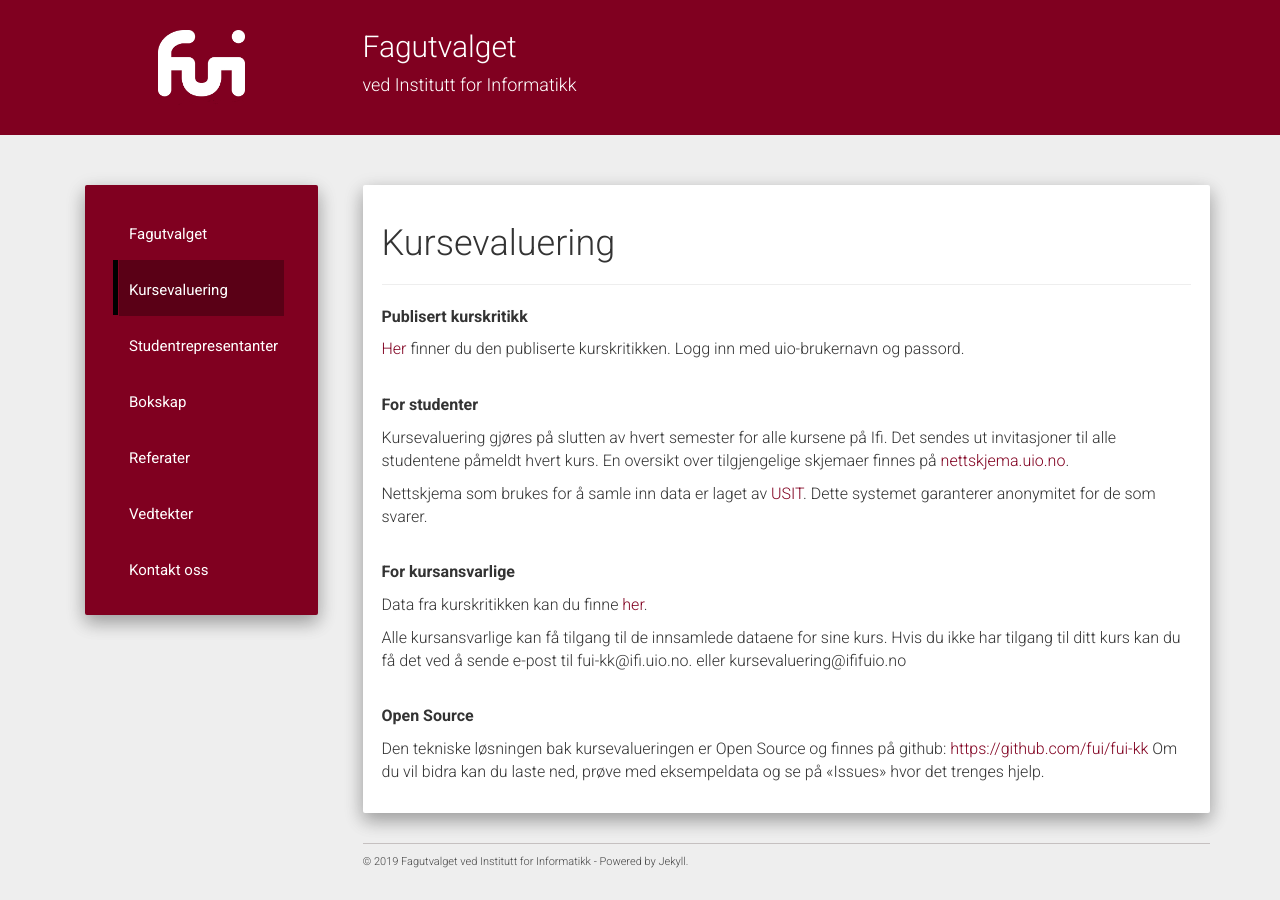
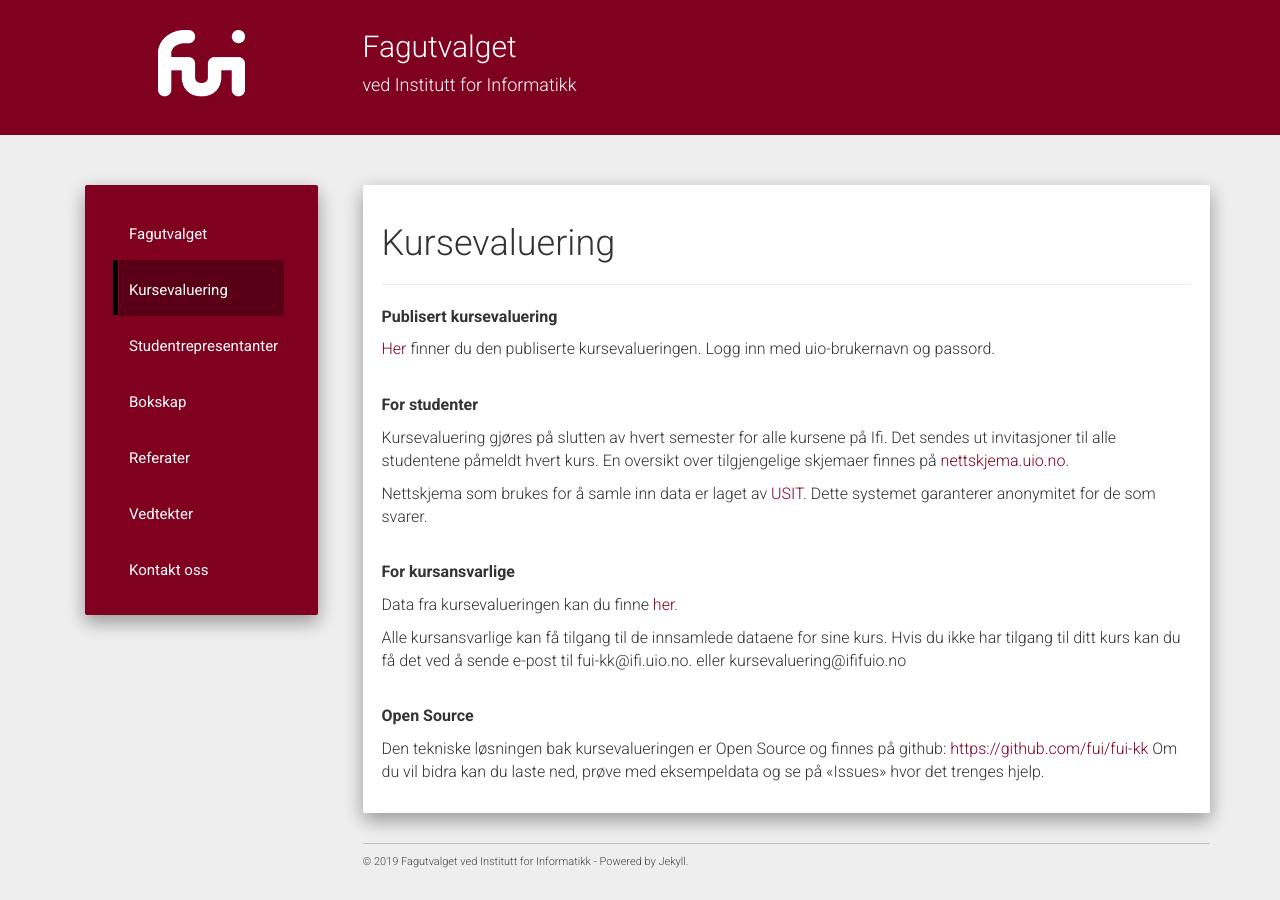
Before and after one commit to fui/fui.github.io, a Jekyll site: the page built from pages/kursevaluering.md, in a window 1280 px wide. Built offline with Jekyll 4.4.1, drawn with Linux system fonts in a browser that asks for light colours; nearby versions of some CDN libraries.

Commit message:
kurskritikk -> kursevaluering

```diff
--- a/pages/kursevaluering.md
+++ b/pages/kursevaluering.md
@@ -9,10 +9,10 @@ modeline: " vim: set spl=nb: "
 
 ---
 
-**Publisert kurskritikk**
+**Publisert kursevaluering**
 
 [Her](https://www.mn.uio.no/ifi/livet-rundt-studiene/organisasjoner/fui-kk/kursevaluering/)
-finner du den publiserte kurskritikken. Logg inn med uio-brukernavn og passord.
+finner du den publiserte kursevalueringen. Logg inn med uio-brukernavn og passord.
 <br><br>
 
 **For studenter**
@@ -27,7 +27,7 @@ Nettskjema som brukes for å samle inn data er laget av [USIT](https://www.usit.
 
 **For kursansvarlige**
 
-Data fra kurskritikken kan du finne
+Data fra kursevalueringen kan du finne
 [her](https://www.mn.uio.no/ifi/livet-rundt-studiene/organisasjoner/fui/info/kurs.html).
 
 Alle kursansvarlige kan få tilgang til de innsamlede dataene for sine kurs.
```
